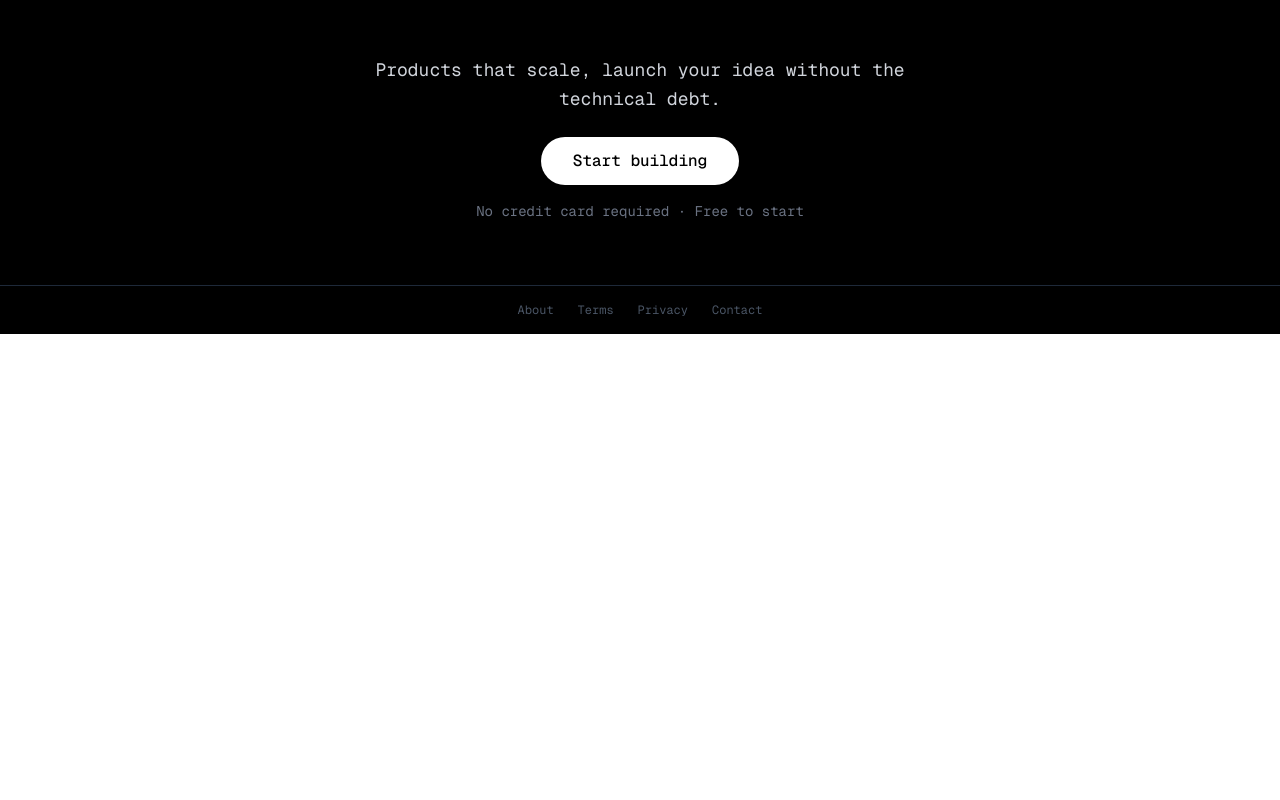
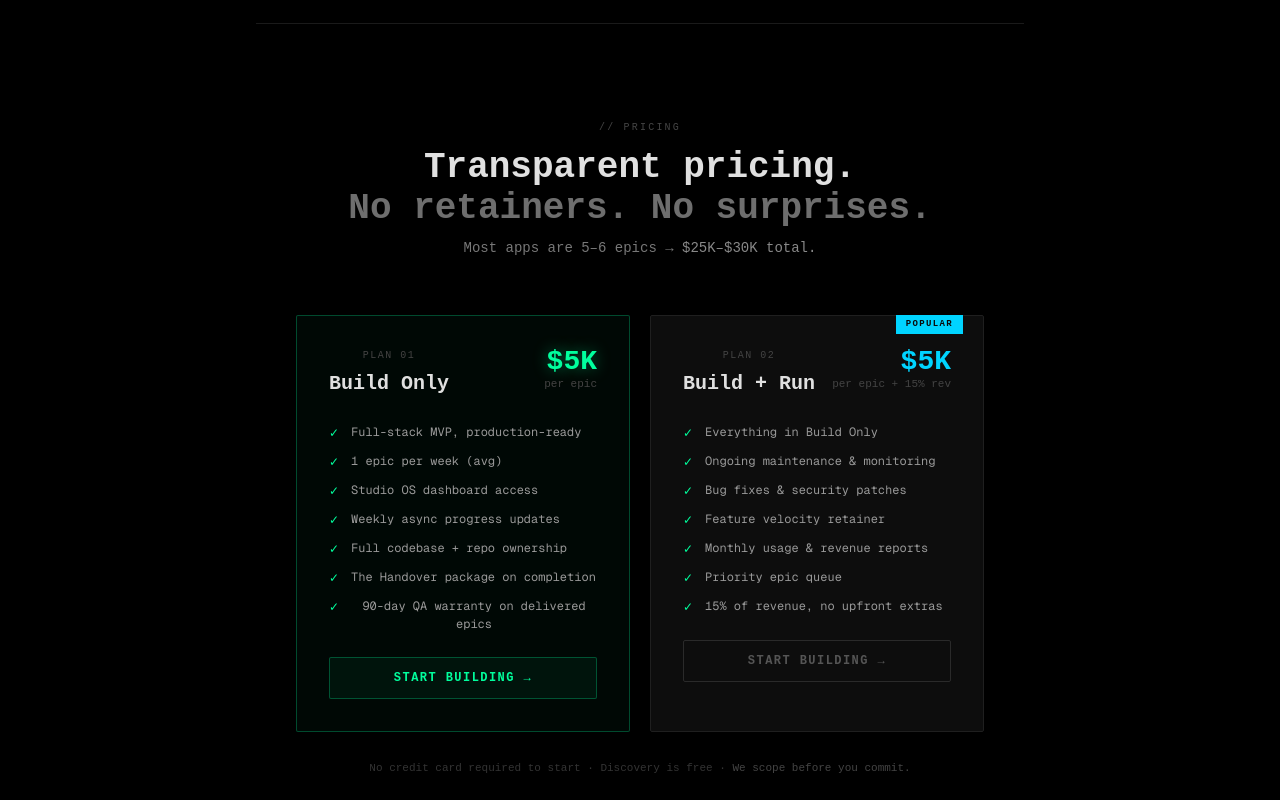
Before and after one commit to rup2701/appnomics-landing, a Next.js app: page / in a window 1280 px wide. Shown: the part 640-1440 px from the top of the page. Before the commit the page ends 974 px from the top, so only its background shows below. Built offline with nearby package versions, Linux system fonts and the light colour scheme.

Commit message:
feat: Add PricingSection component and related UI elements to enhance pricing display

```diff
--- a/app/page.tsx
+++ b/app/page.tsx
@@ -4,6 +4,9 @@ import { useState } from 'react';
 import { useRouter } from 'next/navigation';
 import Link from 'next/link';
 import DynamicHero from '@/components/DynamicHero';
+import PricingSection from '@/components/pricing/PricingSection';
+
+
 
 export default function Home() {
   const [idea, setIdea] = useState('');
@@ -92,6 +95,8 @@ export default function Home() {
             ))}
           </div>
 
+
+          <PricingSection />
           {/* CTA Block */}
           <div className="py-6 md:py-8">
             <p className="text-lg text-gray-300 max-w-xl mx-auto leading-relaxed">
--- /dev/null
+++ b/components/CheckLine.tsx
@@ -0,0 +1,10 @@
+export default function CheckLine({ text, dim }: { text: string; dim?: boolean }) {
+  return (
+    <div className="flex items-start gap-3" style={{ marginBottom: 10 }}>
+      <span style={{ color: dim ? "#333" : "#00ff9d", fontSize: 12, marginTop: 1, flexShrink: 0 }}>
+        {dim ? "—" : "✓"}
+      </span>
+      <span style={{ color: dim ? "#444" : "#999", fontSize: 12, lineHeight: 1.5 }}>{text}</span>
+    </div>
+  );
+}
--- /dev/null
+++ b/components/SectionLabel.tsx
@@ -0,0 +1,16 @@
+
+export default function SectionLabel({ children }: { children: string }) {
+  return (
+    <p
+      style={{
+        fontSize: 10,
+        letterSpacing: "0.22em",
+        color: "#444",
+        fontFamily: "'JetBrains Mono', monospace",
+        marginBottom: 12,
+      }}
+    >
+      {children}
+    </p>
+  );
+}
--- /dev/null
+++ b/components/pricing/PricingSection.tsx
@@ -0,0 +1,258 @@
+// ── Pricing Section ────────────────────────────────────────────────────────
+
+import { useState } from "react";
+import SectionLabel from "../SectionLabel";
+import CheckLine from "../CheckLine";
+
+// ── Pricing ────────────────────────────────────────────────────────────────
+const BUILD_FEATURES = [
+  "Full-stack MVP, production-ready",
+  "1 epic per week (avg)",
+  "Studio OS dashboard access",
+  "Weekly async progress updates",
+  "Full codebase + repo ownership",
+  "The Handover package on completion",
+  "90-day QA warranty on delivered epics",
+];
+
+const BUILD_RUN_FEATURES = [
+  "Everything in Build Only",
+  "Ongoing maintenance & monitoring",
+  "Bug fixes & security patches",
+  "Feature velocity retainer",
+  "Monthly usage & revenue reports",
+  "Priority epic queue",
+  "15% of revenue, no upfront extras",
+];
+
+export default function PricingSection() {
+  const [selectedPlan, setSelectedPlan] = useState<"build" | "build_run">("build");
+
+  return (
+    <section style={{ padding: "96px 0", borderTop: "1px solid #1a1a1a" }}>
+      <div style={{ maxWidth: 1100, margin: "0 auto", padding: "0 40px" }}>
+        <SectionLabel>// PRICING</SectionLabel>
+        <h2
+          style={{
+            fontSize: "clamp(24px, 3vw, 36px)",
+            fontWeight: 700,
+            color: "#e0e0e0",
+            marginBottom: 8,
+            lineHeight: 1.15,
+            fontFamily: "'JetBrains Mono', monospace",
+          }}
+        >
+          Transparent pricing.
+          <br />
+          <span style={{ color: "#6e6e6e" }}>No retainers. No surprises.</span>
+        </h2>
+        <p style={{ fontSize: 14, color: "#777", marginBottom: 56, fontFamily: "'JetBrains Mono', monospace" }}>
+          Most apps are 5–6 epics → <span style={{ color: "#888" }}>$25K–$30K total.</span>
+        </p>
+
+        <div
+          style={{
+            display: "grid",
+            gridTemplateColumns: "repeat(auto-fit, minmax(320px, 1fr))",
+            gap: 20,
+            maxWidth: 860,
+          }}
+        >
+          {/* Build Only */}
+          <div
+            onClick={() => setSelectedPlan("build")}
+            style={{
+              border: `1px solid ${selectedPlan === "build" ? "#00ff9d44" : "#1f1f1f"}`,
+              borderRadius: 2,
+              background: selectedPlan === "build" ? "#00ff9d08" : "#0d0d0d",
+              padding: 32,
+              cursor: "pointer",
+              transition: "all 0.15s",
+              position: "relative",
+            }}
+          >
+            <div className="flex items-start justify-between mb-6">
+              <div>
+                <p
+                  style={{
+                    fontSize: 10,
+                    letterSpacing: "0.15em",
+                    color: "#444",
+                    marginBottom: 6,
+                    fontFamily: "'JetBrains Mono', monospace",
+                  }}
+                >
+                  PLAN 01
+                </p>
+                <h3
+                  style={{
+                    fontSize: 20,
+                    fontWeight: 700,
+                    color: "#e0e0e0",
+                    fontFamily: "'JetBrains Mono', monospace",
+                  }}
+                >
+                  Build Only
+                </h3>
+              </div>
+              <div style={{ textAlign: "right" }}>
+                <p
+                  style={{
+                    fontSize: 28,
+                    fontWeight: 700,
+                    color: "#00ff9d",
+                    fontFamily: "'JetBrains Mono', monospace",
+                    lineHeight: 1,
+                    textShadow: selectedPlan === "build" ? "0 0 16px #00ff9d66" : "none",
+                  }}
+                >
+                  $5K
+                </p>
+                <p style={{ fontSize: 11, color: "#444", fontFamily: "'JetBrains Mono', monospace" }}>
+                  per epic
+                </p>
+              </div>
+            </div>
+
+            <div style={{ marginBottom: 24 }}>
+              {BUILD_FEATURES.map((f) => (
+                <CheckLine key={f} text={f} />
+              ))}
+            </div>
+
+            <a
+              href="#intake"
+              onClick={(e) => e.stopPropagation()}
+              style={{
+                display: "block",
+                textAlign: "center",
+                padding: "11px 0",
+                border: `1px solid ${selectedPlan === "build" ? "#00ff9d44" : "#2a2a2a"}`,
+                color: selectedPlan === "build" ? "#00ff9d" : "#555",
+                fontSize: 12,
+                fontWeight: 700,
+                letterSpacing: "0.12em",
+                fontFamily: "'JetBrains Mono', monospace",
+                textDecoration: "none",
+                borderRadius: 2,
+                background: selectedPlan === "build" ? "#00ff9d0d" : "transparent",
+                transition: "all 0.15s",
+              }}
+            >
+              START BUILDING →
+            </a>
+          </div>
+
+          {/* Build + Run */}
+          <div
+            onClick={() => setSelectedPlan("build_run")}
+            style={{
+              border: `1px solid ${selectedPlan === "build_run" ? "#00d4ff44" : "#1f1f1f"}`,
+              borderRadius: 2,
+              background: selectedPlan === "build_run" ? "#00d4ff08" : "#0d0d0d",
+              padding: 32,
+              cursor: "pointer",
+              transition: "all 0.15s",
+              position: "relative",
+            }}
+          >
+            {/* Recommended badge */}
+            <div
+              style={{
+                position: "absolute",
+                top: -1,
+                right: 20,
+                background: "#00d4ff",
+                color: "#0a0a0a",
+                fontSize: 9,
+                fontWeight: 700,
+                letterSpacing: "0.15em",
+                padding: "3px 10px",
+                fontFamily: "'JetBrains Mono', monospace",
+              }}
+            >
+              POPULAR
+            </div>
+
+            <div className="flex items-start justify-between mb-6">
+              <div>
+                <p
+                  style={{
+                    fontSize: 10,
+                    letterSpacing: "0.15em",
+                    color: "#444",
+                    marginBottom: 6,
+                    fontFamily: "'JetBrains Mono', monospace",
+                  }}
+                >
+                  PLAN 02
+                </p>
+                <h3
+                  style={{
+                    fontSize: 20,
+                    fontWeight: 700,
+                    color: "#e0e0e0",
+                    fontFamily: "'JetBrains Mono', monospace",
+                  }}
+                >
+                  Build + Run
+                </h3>
+              </div>
+              <div style={{ textAlign: "right" }}>
+                <p
+                  style={{
+                    fontSize: 28,
+                    fontWeight: 700,
+                    color: "#00d4ff",
+                    fontFamily: "'JetBrains Mono', monospace",
+                    lineHeight: 1,
+                    textShadow: selectedPlan === "build_run" ? "0 0 16px #00d4ff66" : "none",
+                  }}
+                >
+                  $5K
+                </p>
+                <p style={{ fontSize: 11, color: "#444", fontFamily: "'JetBrains Mono', monospace" }}>
+                  per epic + 15% rev
+                </p>
+              </div>
+            </div>
+
+            <div style={{ marginBottom: 24 }}>
+              {BUILD_RUN_FEATURES.map((f) => (
+                <CheckLine key={f} text={f} />
+              ))}
+            </div>
+
+            <a
+              href="#intake"
+              onClick={(e) => e.stopPropagation()}
+              style={{
+                display: "block",
+                textAlign: "center",
+                padding: "11px 0",
+                border: `1px solid ${selectedPlan === "build_run" ? "#00d4ff44" : "#2a2a2a"}`,
+                color: selectedPlan === "build_run" ? "#00d4ff" : "#555",
+                fontSize: 12,
+                fontWeight: 700,
+                letterSpacing: "0.12em",
+                fontFamily: "'JetBrains Mono', monospace",
+                textDecoration: "none",
+                borderRadius: 2,
+                background: selectedPlan === "build_run" ? "#00d4ff0d" : "transparent",
+                transition: "all 0.15s",
+              }}
+            >
+              START BUILDING →
+            </a>
+          </div>
+        </div>
+
+        {/* Fine print */}
+        <p style={{ marginTop: 28, fontSize: 11, color: "#333", fontFamily: "'JetBrains Mono', monospace" }}>
+          No credit card required to start · Discovery is free ·{" "}
+          <span style={{ color: "#444" }}>We scope before you commit.</span>
+        </p>
+      </div>
+    </section>
+  );
+}
```
